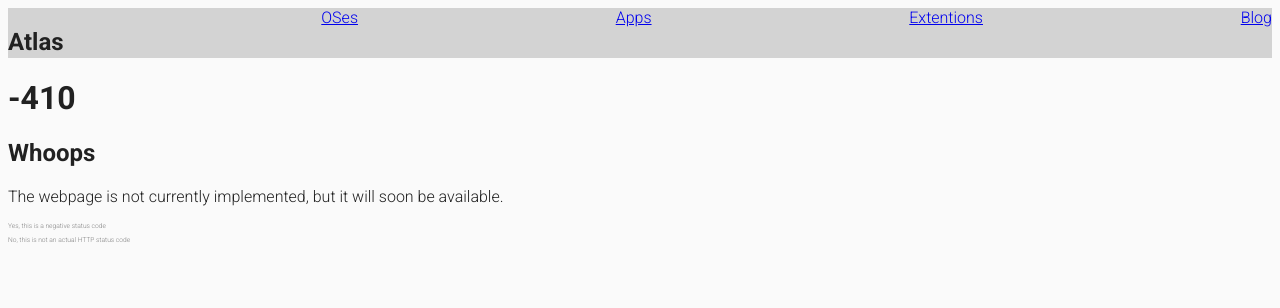
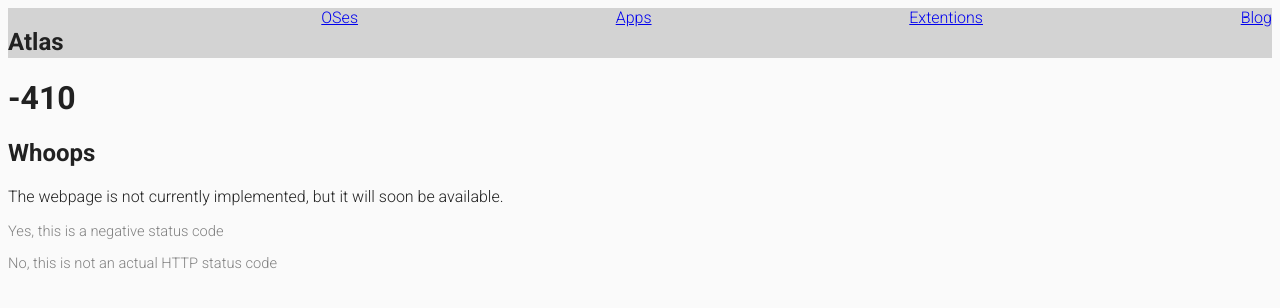
Before and after one commit to 31parkjulianTehCoder/TheAtlasStore, a plain HTML site: page -410.html in a window 1280 px wide. Drawn offline with Linux system fonts and the light colour scheme.

```diff
--- a/-410.html
+++ b/-410.html
@@ -12,7 +12,7 @@
         <h1>-410</h1>
         <h2>Whoops</h2>
         <p>The webpage is not currently implemented, but it will soon be available.</p>
-        <p style = " font-size: 5pt; color: gray; ">Yes, this is a negative status code</p>
-      <p style = " font-size: 5pt; color: gray; ">No, this is not an actual HTTP status code</p>
+        <p style = " font-size: 11pt; color: gray; ">Yes, this is a negative status code</p>
+      <p style = " font-size: 11pt; color: gray; ">No, this is not an actual HTTP status code</p>
     </body>
 </html>
```
